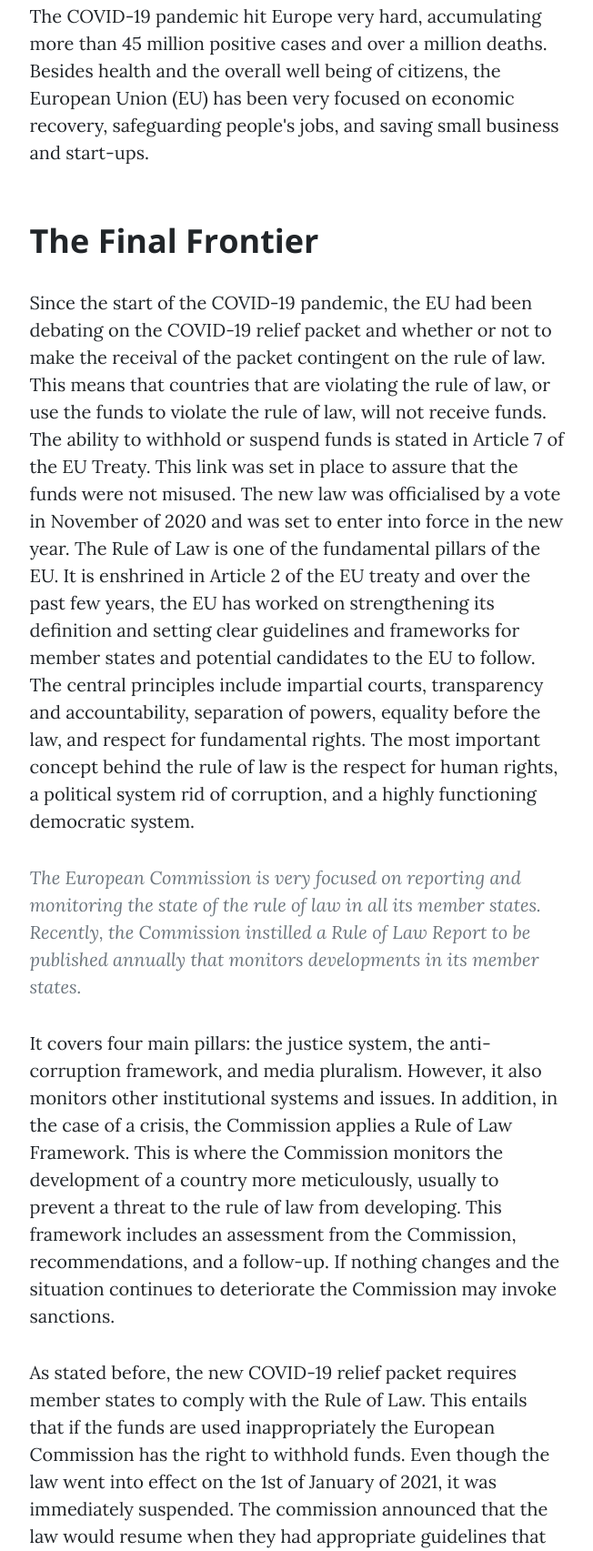
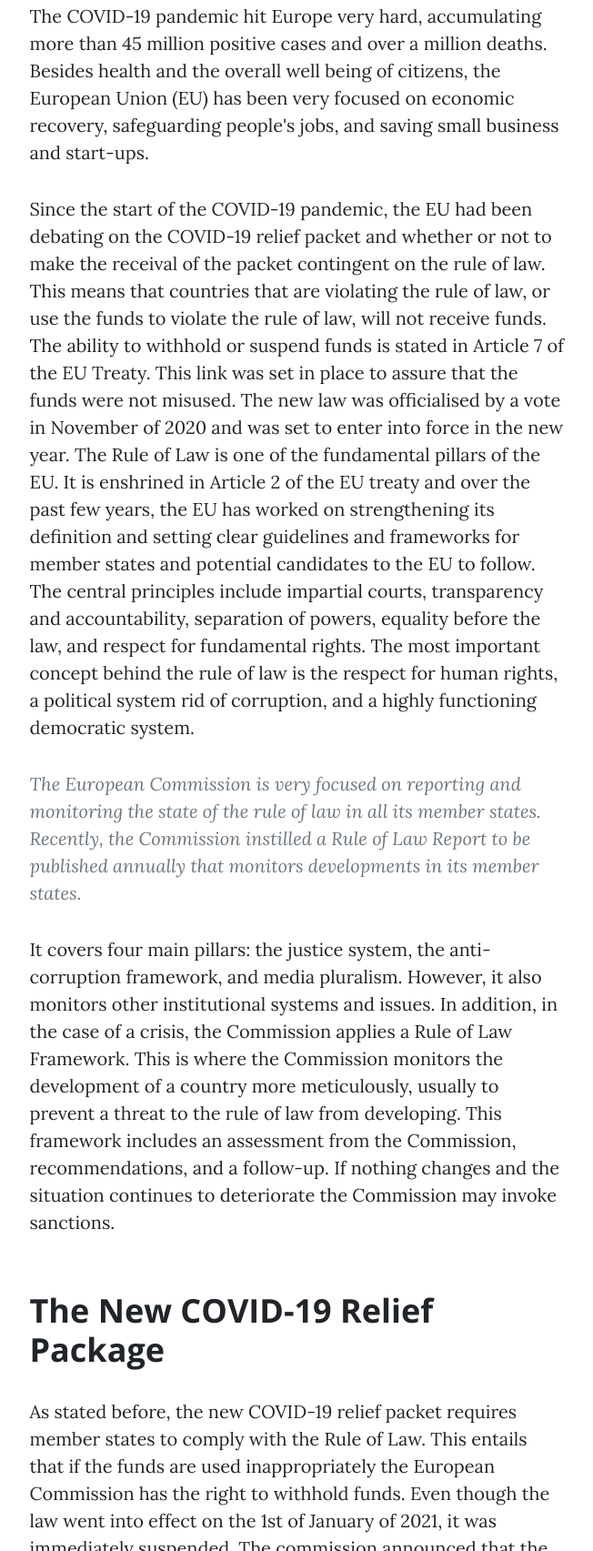
Before and after one commit to sarahashlamoun/new-simple-website, a plain HTML site: page post.html in a window 1280 px wide. Shown: the part 733-2438 px from the top of the page at 91% size, without its empty margins (313-965 px from the left). Drawn offline with nearby package versions, Linux system fonts and the light colour scheme.

Commit message:
Update post.html

```diff
--- a/post.html
+++ b/post.html
@@ -58,10 +58,11 @@
                 <div class="row gx-4 gx-lg-5 justify-content-center">
                     <div class="col-md-10 col-lg-8 col-xl-7">
                         <p>The COVID-19 pandemic hit Europe very hard, accumulating more than 45 million positive cases and over a million deaths. Besides health and the overall well being of citizens, the European Union (EU) has been very focused on economic recovery, safeguarding people's jobs, and saving small business and start-ups.</p>
-                        <h2 class="section-heading">The Final Frontier</h2>
+
                         <p>Since the start of the COVID-19 pandemic, the EU had been debating on the COVID-19 relief packet and whether or not to make the receival of the packet contingent on the rule of law. This means that countries that are violating the rule of law, or use the funds to violate the rule of law, will not receive funds. The ability to withhold or suspend funds is stated in Article 7 of the EU Treaty.  This link was set in place to assure that the funds were not misused. The new law was officialised by a vote in November of 2020 and was set to enter into force in the new year. The Rule of Law is one of the fundamental pillars of the EU. It is enshrined in Article 2 of the EU treaty and over the past few years, the EU has worked on strengthening its definition and setting clear guidelines and frameworks for member states and potential candidates to the EU to follow. The central principles include impartial courts, transparency and accountability, separation of powers, equality before the law, and respect for fundamental rights. The most important concept behind the rule of law is the respect for human rights, a political system rid of corruption, and a highly functioning democratic system. </p>
                         <blockquote class="blockquote">The European Commission is very focused on reporting and monitoring the state of the rule of law in all its member states. Recently, the Commission instilled a Rule of Law Report to be published annually that monitors developments in its member states. </blockquote>
                         <p>It covers four main pillars: the justice system, the anti-corruption framework, and media pluralism. However, it also monitors other institutional systems and issues. In addition, in the case of a crisis, the Commission applies a Rule of Law Framework. This is where the Commission monitors the development of a country more meticulously, usually to prevent a threat to the rule of law from developing. This framework includes an assessment from the Commission, recommendations, and a follow-up.  If nothing changes and the situation continues to deteriorate the Commission may invoke sanctions. </p>
+                        <h2 class="section-heading">The New COVID-19 Relief Package</h2>
                         <p>As stated before, the new COVID-19 relief packet requires member states to comply with the Rule of Law. This entails that if the funds are used inappropriately the European Commission has the right to withhold funds. Even though the law went into effect on the 1st of January of 2021, it was immediately suspended. The commission announced that the law would resume when they had appropriate guidelines that member states had to follow. Many members of the EU are upset at this delay, particularly because it affects two countries that are currently under investigation for breaking the rule of law. Poland and Hungary are currently under EU investigation for breaking the rule of law. Hungary is under investigation because the prime minister utilised public spending to advance his interests with the business elites, family, and friends. He reportedly used both state and EU funds. While Poland is under investigation for using the EU's post-pandemic fund to finance their nationalist and eurosceptic strongholds, and regions that oppose it don't receive any funds. Considering the seriousness of these events, the rest of the EU does not want both the countries to obtain billions of euros.</p>
                         <p>When the bill was voted on, initially Poland and Hungary declared that they would veto, but after a compromise that the law would come into effect after EU judges validated it, they dropped their veto. However, this process could take years, possibly after the national election in Hungary for 2022. Currently, the Commission faces more problems, the European Parliament has threatened to sue if they did not come up with the appropriate guidelines by June 1. They stated that the Commission's role is to be the guardian of EU laws and delaying the application of this law is in direct opposition to their role. Other EU Members are also concerned because Poland has a long history of legal battles with the EU concerning their judicial reforms. For example, on the 6th of May, an EU court ruled that Poland was in violation of EU Law with their new judicial reform that prohibited Polish judges from any political activities, and they are not able to question the political independence of the panel that has the power to penalise the judges. The law received 80 modifications from the opposition all of which were rejected, including an appeal from the EU commission, the executive arm, to temporarily put the legislation on hold.</p>
                         <p>Poland is set to receive €58,1 billion where €23,9 billion are in grants and €34,2 billion in loans. Hungary is set to receive €7.2 billion in grants. Poland is receiving the 5th highest amount, after Spain, Italy, France, and Germany. It is very important to the EU and its member states that these grants and loans are used for the appropriate reasons, therefore, the EU presented the four main dimensions all member states have to include in their recovery plan Environmental Sustainability, Productivity, Fairness, and Macroeconomic Stability, However, without some sort of clear sanction or punishment these funds can be used for corrupt reasons. The tie to the rule of law together with a clear guideline on its violations and actions against violating member states is paramount for the success of this package.</p>
```
